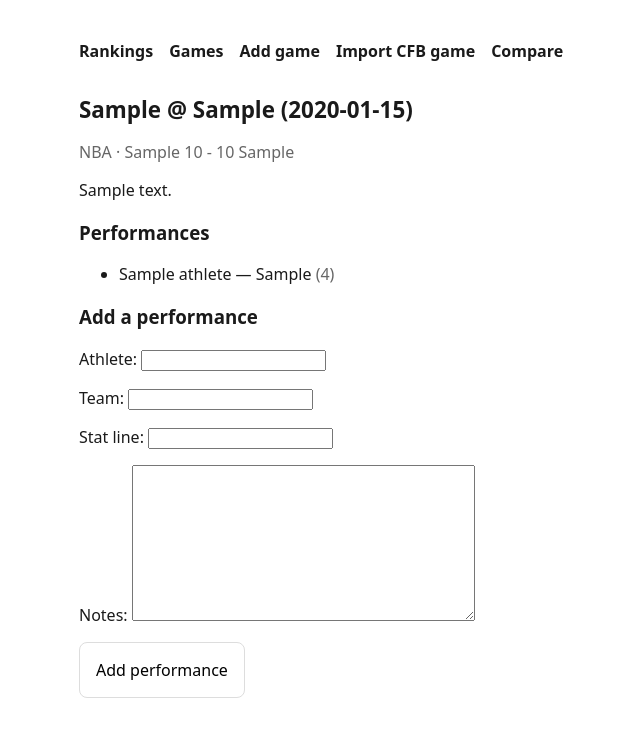
After one commit to gedaw2/clutchtakes, a Django app: page /games/1/ in a window 1280 px wide. The commit adds this page. Shown: the top 737 px of the page, without its empty margins (201-841 px from the left). Run offline with Django 4.2, Linux system fonts and the light colour scheme; tables that the repository leaves empty hold one stand-in row (values such as "Sample post"); some libraries are stand-ins or nearby versions.

Commit message:
Add manual game-entry form and CFBD-powered CFB game import
Adds a non-admin path for logging games: /games/add/ for manual
entry, plus /games/import/ which searches CollegeFootballData.com by
team/year, saves the real score, and pulls every player's actual
in-game stat line so specific performances can be turned into
rankable entries without hand-typing box scores.

Game.external_id tracks CFBD's game id to prevent duplicate imports.
CFBD_API_KEY loads from .env (gitignored) via python-dotenv.

```diff
--- a/config/settings.py
+++ b/config/settings.py
@@ -13,8 +13,12 @@ https://docs.djangoproject.com/en/4.2/ref/settings/
 import os
 from pathlib import Path
 
+from dotenv import load_dotenv
+
 # Build paths inside the project like this: BASE_DIR / 'subdir'.
 BASE_DIR = Path(__file__).resolve().parent.parent
+
+load_dotenv(BASE_DIR / '.env')
 
 
 # Quick-start development settings - unsuitable for production
--- a/requirements.txt
+++ b/requirements.txt
@@ -1,4 +1,10 @@
 asgiref==3.11.1
+certifi==2026.7.22
+charset-normalizer==3.5.1
 Django==4.2.30
 django-htmx==1.26.0
+idna==3.19
+python-dotenv==1.2.1
+requests==2.32.5
 sqlparse==0.5.5
+urllib3==2.6.3
--- /dev/null
+++ b/tracker/cfbd_api.py
@@ -0,0 +1,55 @@
+import os
+
+import requests
+
+BASE_URL = "https://api.collegefootballdata.com"
+
+
+def _headers():
+    return {"Authorization": f"Bearer {os.environ['CFBD_API_KEY']}"}
+
+
+def search_games(year, team, season_type="regular"):
+    response = requests.get(
+        f"{BASE_URL}/games",
+        params={"year": year, "team": team, "seasonType": season_type},
+        headers=_headers(),
+        timeout=10,
+    )
+    response.raise_for_status()
+    return response.json()
+
+
+def get_game_player_stats(year, week, team, season_type="regular"):
+    response = requests.get(
+        f"{BASE_URL}/games/players",
+        params={"year": year, "week": week, "team": team, "seasonType": season_type},
+        headers=_headers(),
+        timeout=10,
+    )
+    response.raise_for_status()
+    return response.json()
+
+
+def summarize_athlete_stats(games_players_response):
+    """Groups every athlete's stats across categories: {(id, name, team): {category: {stat_type: value}}}"""
+    summary = {}
+    for game in games_players_response:
+        for team_block in game.get("teams", []):
+            team_name = team_block.get("team")
+            for category in team_block.get("categories", []):
+                category_name = category.get("name")
+                for stat_type in category.get("types", []):
+                    type_name = stat_type.get("name")
+                    for athlete in stat_type.get("athletes", []):
+                        key = (athlete["id"], athlete["name"], team_name)
+                        summary.setdefault(key, {}).setdefault(category_name, {})[type_name] = athlete["stat"]
+    return summary
+
+
+def format_stat_line(category_stats):
+    parts = []
+    for category_name, stats in category_stats.items():
+        stat_str = ", ".join(f"{value} {stat_type}" for stat_type, value in stats.items())
+        parts.append(f"{category_name.title()}: {stat_str}")
+    return " | ".join(parts)
--- /dev/null
+++ b/tracker/forms.py
@@ -0,0 +1,17 @@
+from django import forms
+
+from .models import Game
+
+
+class GameForm(forms.ModelForm):
+    class Meta:
+        model = Game
+        fields = ["sport", "date", "home_team", "away_team", "home_score", "away_score", "notes"]
+        widgets = {"date": forms.DateInput(attrs={"type": "date"})}
+
+
+class PerformanceForm(forms.Form):
+    athlete_name = forms.CharField(max_length=100, label="Athlete")
+    athlete_team = forms.CharField(max_length=100, required=False, label="Team")
+    stat_line = forms.CharField(max_length=255, required=False, label="Stat line")
+    notes = forms.CharField(widget=forms.Textarea, required=False)
--- a/tracker/models.py
+++ b/tracker/models.py
@@ -16,6 +16,10 @@ class Game(models.Model):
     home_score = models.PositiveSmallIntegerField(null=True, blank=True)
     away_score = models.PositiveSmallIntegerField(null=True, blank=True)
     notes = models.TextField(blank=True)
+    external_id = models.CharField(
+        max_length=50, null=True, blank=True, unique=True,
+        help_text="CFBD game id, for games imported via the API",
+    )
 
     class Meta:
         ordering = ["-date"]
--- a/tracker/templates/tracker/base.html
+++ b/tracker/templates/tracker/base.html
@@ -23,6 +23,8 @@
     <nav>
         <a href="{% url 'ranked_list' %}">Rankings</a>
         <a href="{% url 'game_list' %}">Games</a>
+        <a href="{% url 'add_game' %}">Add game</a>
+        <a href="{% url 'import_cfb_search' %}">Import CFB game</a>
         <a href="{% url 'compare' %}">Compare</a>
     </nav>
     {% block content %}{% endblock %}
--- /dev/null
+++ b/tracker/templates/tracker/game_detail.html
@@ -0,0 +1,25 @@
+{% extends "tracker/base.html" %}
+{% block title %}{{ game }} - clutchtakes{% endblock %}
+{% block content %}
+<h1>{{ game }}</h1>
+<p style="color:#666;">{{ game.get_sport_display }}{% if game.home_score is not None %} · {{ game.away_team }} {{ game.away_score }} - {{ game.home_score }} {{ game.home_team }}{% endif %}</p>
+{% if game.notes %}<p>{{ game.notes }}</p>{% endif %}
+
+<h3>Performances</h3>
+{% if game.performances.all %}
+<ul>
+    {% for p in game.performances.all %}
+    <li>{{ p.athlete }} — {{ p.stat_line }} <span style="color:#666;">({{ p.elo_rating|floatformat:0 }})</span></li>
+    {% endfor %}
+</ul>
+{% else %}
+<p class="empty">No performances logged for this game yet.</p>
+{% endif %}
+
+<h3>Add a performance</h3>
+<form method="post">
+    {% csrf_token %}
+    {{ form.as_p }}
+    <button type="submit" class="card" style="display:inline-block;">Add performance</button>
+</form>
+{% endblock %}
--- a/tracker/templates/tracker/game_list.html
+++ b/tracker/templates/tracker/game_list.html
@@ -5,7 +5,7 @@
 {% if games %}
 {% for g in games %}
 <div style="margin-bottom: 20px;">
-    <strong>{{ g }}</strong> <span style="color:#666;">({{ g.get_sport_display }})</span>
+    <strong><a href="{% url 'game_detail' g.id %}">{{ g }}</a></strong> <span style="color:#666;">({{ g.get_sport_display }})</span>
     <ul>
         {% for p in g.performances.all %}
         <li>{{ p.athlete }} — {{ p.stat_line }}</li>
--- a/tracker/urls.py
+++ b/tracker/urls.py
@@ -5,6 +5,10 @@ from . import views
 urlpatterns = [
     path('', views.ranked_list, name='ranked_list'),
     path('games/', views.game_list, name='game_list'),
+    path('games/add/', views.add_game, name='add_game'),
+    path('games/import/', views.import_cfb_search, name='import_cfb_search'),
+    path('games/import/select/', views.import_cfb_select, name='import_cfb_select'),
+    path('games/<int:game_id>/', views.game_detail, name='game_detail'),
     path('compare/', views.compare, name='compare'),
     path('compare/pick/', views.compare_pick, name='compare_pick'),
 ]
--- a/tracker/views.py
+++ b/tracker/views.py
@@ -1,8 +1,11 @@
 import random
 
-from django.shortcuts import get_object_or_404, render
+import requests
+from django.shortcuts import get_object_or_404, redirect, render
 
-from .models import Comparison, Game, Performance
+from . import cfbd_api
+from .forms import GameForm, PerformanceForm
+from .models import Athlete, Comparison, Game, Performance, Sport
 
 
 def ranked_list(request):
@@ -13,6 +16,87 @@ def ranked_list(request):
 def game_list(request):
     games = Game.objects.prefetch_related("performances__athlete").all()
     return render(request, "tracker/game_list.html", {"games": games})
+
+
+def add_game(request):
+    if request.method == "POST":
+        form = GameForm(request.POST)
+        if form.is_valid():
+            game = form.save()
+            return redirect("game_detail", game_id=game.id)
+    else:
+        form = GameForm()
+    return render(request, "tracker/add_game.html", {"form": form})
+
+
+def game_detail(request, game_id):
+    game = get_object_or_404(Game, id=game_id)
+    if request.method == "POST":
+        form = PerformanceForm(request.POST)
+        if form.is_valid():
+            athlete, _ = Athlete.objects.get_or_create(
+                name=form.cleaned_data["athlete_name"],
+                sport=game.sport,
+                team=form.cleaned_data["athlete_team"],
+            )
+            Performance.objects.get_or_create(
+                game=game,
+                athlete=athlete,
+                defaults={
+                    "stat_line": form.cleaned_data["stat_line"],
+                    "notes": form.cleaned_data["notes"],
+                },
+            )
+            return redirect("game_detail", game_id=game.id)
+    else:
+        form = PerformanceForm()
+    return render(request, "tracker/game_detail.html", {"game": game, "form": form})
+
+
+def import_cfb_search(request):
+    games = None
+    error = None
+    if request.method == "POST":
+        year = request.POST.get("year")
+        team = request.POST.get("team")
+        try:
+            games = cfbd_api.search_games(year, team)
+        except requests.RequestException as exc:
+            error = f"CFBD lookup failed: {exc}"
+    return render(request, "tracker/import_cfb_search.html", {"games": games, "error": error})
+
+
+def import_cfb_select(request):
+    if request.method != "POST":
+        return redirect("import_cfb_search")
+
+    p = request.POST
+    game, _ = Game.objects.get_or_create(
+        external_id=p["cfbd_id"],
+        defaults={
+            "sport": Sport.CFB,
+            "date": p["start_date"][:10],
+            "home_team": p["home_team"],
+            "away_team": p["away_team"],
+            "home_score": p.get("home_points") or None,
+            "away_score": p.get("away_points") or None,
+        },
+    )
+
+    athletes = []
+    error = None
+    try:
+        raw_stats = cfbd_api.get_game_player_stats(p["year"], p["week"], p["home_team"])
+        summary = cfbd_api.summarize_athlete_stats(raw_stats)
+        athletes = [
+            {"name": name, "team": team, "stat_line": cfbd_api.format_stat_line(categories)}
+            for (_id, name, team), categories in summary.items()
+        ]
+        athletes.sort(key=lambda a: a["team"])
+    except requests.RequestException as exc:
+        error = f"Could not fetch player stats: {exc}"
+
+    return render(request, "tracker/import_cfb_select.html", {"game": game, "athletes": athletes, "error": error})
 
 
 def _random_pair():
```
Also changed, not shown: tracker/templates/tracker/add_game.html (added, +10 -0 lines), tracker/templates/tracker/import_cfb_search.html (added, +47 -0 lines), tracker/templates/tracker/import_cfb_select.html (added, +27 -0 lines), tracker/migrations/0002_game_external_id.py (added), 1 other file.
